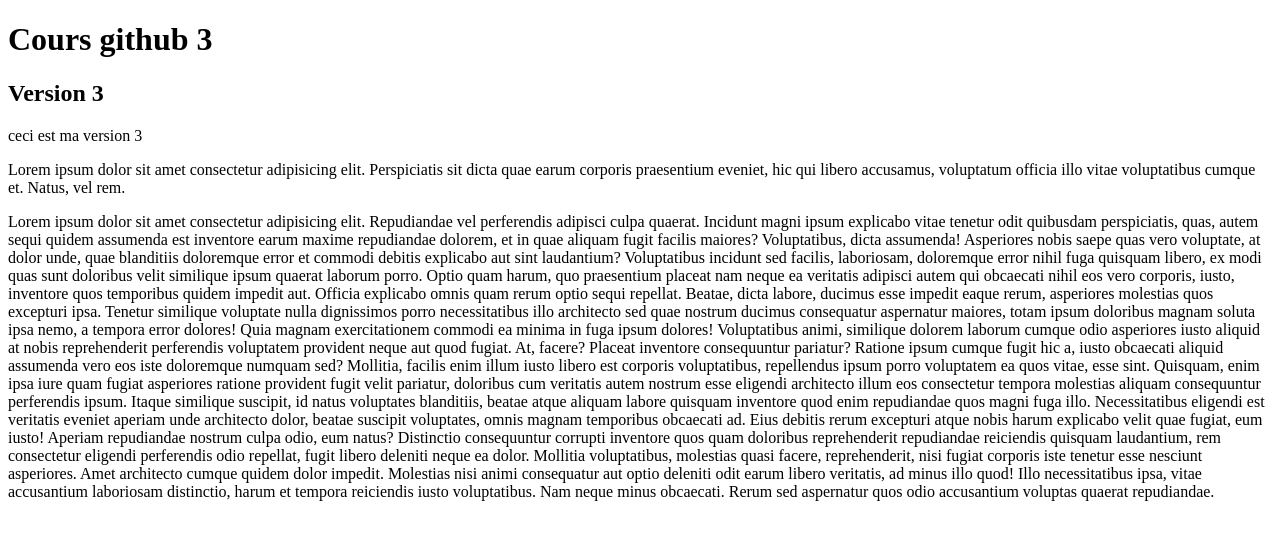
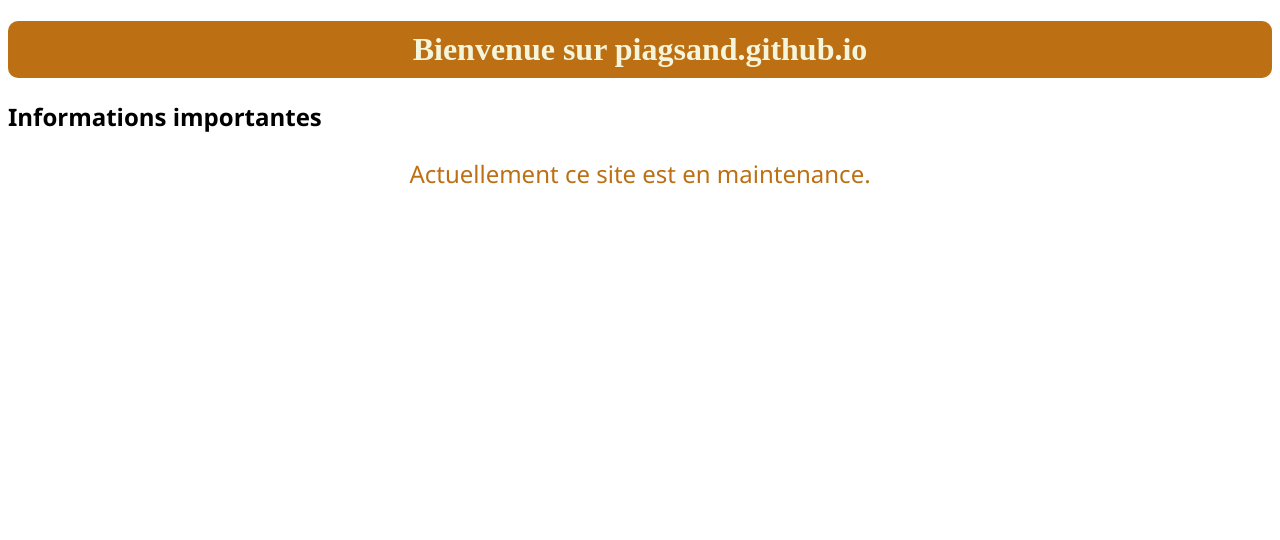
Before and after one commit to piagsand/piagsand.github.io, a plain HTML site: page index.html in a window 1280 px wide. Drawn offline with Linux system fonts and the light colour scheme.

Commit message:
maintenance

```diff
--- a/index.html
+++ b/index.html
@@ -1,64 +1,35 @@
 <!DOCTYPE html>
-<html lang="en">
+<html lang="fr">
   <head>
     <meta charset="UTF-8" />
     <meta name="viewport" content="width=device-width, initial-scale=1.0" />
-    <title>Cours Github</title>
+    <title>Bienvenue</title>
+
+    <style>
+      h1 {
+        color: beige;
+        background-color: rgb(188, 112, 19);
+        text-align: center;
+        padding: 10px;
+        border-radius: 10px;
+      }
+
+      h2 {
+        font-family: "Segoe UI", Tahoma, Geneva, Verdana, sans-serif;
+      }
+      p {
+        text-align: center;
+        font-family: "Segoe UI", Tahoma, Geneva, Verdana, sans-serif;
+        font-size: 1.5em;
+        color: rgb(188, 112, 19);
+      }
+    </style>
   </head>
   <body>
-    <h1>Cours github 3</h1>
-    <h2>Version 3</h2>
+    <h1>Bienvenue sur piagsand.github.io</h1>
 
-    <p>ceci est ma version 3</p>
-    <p>
-      Lorem ipsum dolor sit amet consectetur adipisicing elit. Perspiciatis sit
-      dicta quae earum corporis praesentium eveniet, hic qui libero accusamus,
-      voluptatum officia illo vitae voluptatibus cumque et. Natus, vel rem.
-    </p>
-    <p>
-      Lorem ipsum dolor sit amet consectetur adipisicing elit. Repudiandae vel
-      perferendis adipisci culpa quaerat. Incidunt magni ipsum explicabo vitae
-      tenetur odit quibusdam perspiciatis, quas, autem sequi quidem assumenda
-      est inventore earum maxime repudiandae dolorem, et in quae aliquam fugit
-      facilis maiores? Voluptatibus, dicta assumenda! Asperiores nobis saepe
-      quas vero voluptate, at dolor unde, quae blanditiis doloremque error et
-      commodi debitis explicabo aut sint laudantium? Voluptatibus incidunt sed
-      facilis, laboriosam, doloremque error nihil fuga quisquam libero, ex modi
-      quas sunt doloribus velit similique ipsum quaerat laborum porro. Optio
-      quam harum, quo praesentium placeat nam neque ea veritatis adipisci autem
-      qui obcaecati nihil eos vero corporis, iusto, inventore quos temporibus
-      quidem impedit aut. Officia explicabo omnis quam rerum optio sequi
-      repellat. Beatae, dicta labore, ducimus esse impedit eaque rerum,
-      asperiores molestias quos excepturi ipsa. Tenetur similique voluptate
-      nulla dignissimos porro necessitatibus illo architecto sed quae nostrum
-      ducimus consequatur aspernatur maiores, totam ipsum doloribus magnam
-      soluta ipsa nemo, a tempora error dolores! Quia magnam exercitationem
-      commodi ea minima in fuga ipsum dolores! Voluptatibus animi, similique
-      dolorem laborum cumque odio asperiores iusto aliquid at nobis
-      reprehenderit perferendis voluptatem provident neque aut quod fugiat. At,
-      facere? Placeat inventore consequuntur pariatur? Ratione ipsum cumque
-      fugit hic a, iusto obcaecati aliquid assumenda vero eos iste doloremque
-      numquam sed? Mollitia, facilis enim illum iusto libero est corporis
-      voluptatibus, repellendus ipsum porro voluptatem ea quos vitae, esse sint.
-      Quisquam, enim ipsa iure quam fugiat asperiores ratione provident fugit
-      velit pariatur, doloribus cum veritatis autem nostrum esse eligendi
-      architecto illum eos consectetur tempora molestias aliquam consequuntur
-      perferendis ipsum. Itaque similique suscipit, id natus voluptates
-      blanditiis, beatae atque aliquam labore quisquam inventore quod enim
-      repudiandae quos magni fuga illo. Necessitatibus eligendi est veritatis
-      eveniet aperiam unde architecto dolor, beatae suscipit voluptates, omnis
-      magnam temporibus obcaecati ad. Eius debitis rerum excepturi atque nobis
-      harum explicabo velit quae fugiat, eum iusto! Aperiam repudiandae nostrum
-      culpa odio, eum natus? Distinctio consequuntur corrupti inventore quos
-      quam doloribus reprehenderit repudiandae reiciendis quisquam laudantium,
-      rem consectetur eligendi perferendis odio repellat, fugit libero deleniti
-      neque ea dolor. Mollitia voluptatibus, molestias quasi facere,
-      reprehenderit, nisi fugiat corporis iste tenetur esse nesciunt asperiores.
-      Amet architecto cumque quidem dolor impedit. Molestias nisi animi
-      consequatur aut optio deleniti odit earum libero veritatis, ad minus illo
-      quod! Illo necessitatibus ipsa, vitae accusantium laboriosam distinctio,
-      harum et tempora reiciendis iusto voluptatibus. Nam neque minus obcaecati.
-      Rerum sed aspernatur quos odio accusantium voluptas quaerat repudiandae.
-    </p>
+    <h2>Informations importantes</h2>
+
+    <p>Actuellement ce site est en maintenance.</p>
   </body>
 </html>
```
